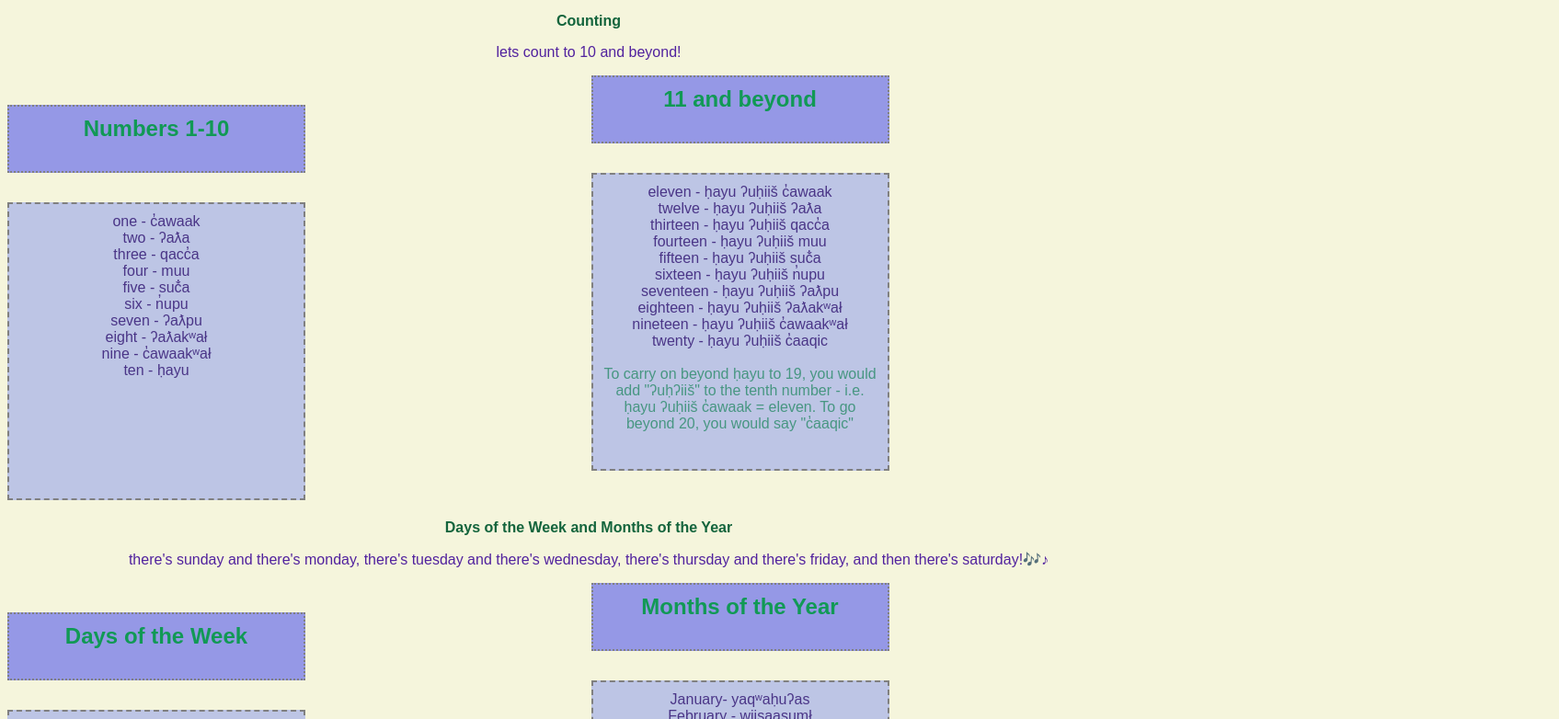
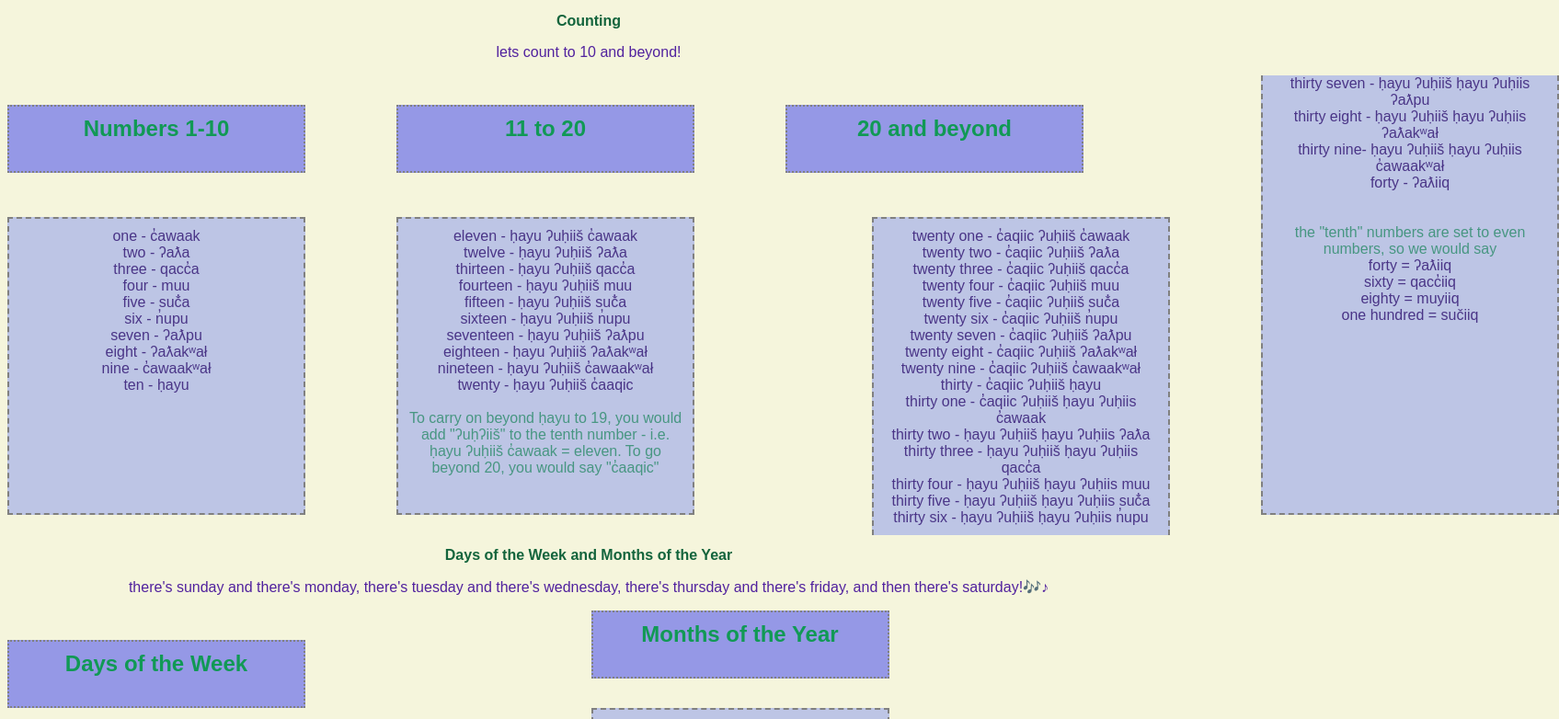
Before and after one commit to PatLinds/ahousahtlanguage, a plain HTML site: page primary.html in a window 1280 px wide. Shown: the part 664-1446 px from the top of the page at 92% size, 1695 px wide, since content can reach past the window. Drawn offline with Linux system fonts and the light colour scheme.

Commit message:
ahouslang13

```diff
--- a/primary.html
+++ b/primary.html
@@ -24,8 +24,7 @@
     <h2>Counting</h2>
         <p>lets count to 10 and beyond!</p>
         <div class="counting">
-        <!-- <section class="column1"> -->
-            <h4 class="numbers" id="numbers-all">Numbers 1-10</h4>
+            <h4 class="numbers" id="numbers-all" class="column">Numbers 1-10</h4>
                     <ul class="numbers-all">
                         <li>one - c̓awaak</li>
                         <li>two - ʔaƛa</li>
@@ -38,9 +37,7 @@
                         <li>nine - c̓awaakʷał</li>
                         <li>ten - ḥayu</li>
                     </ul>
-        <!-- </section> -->
-        <!-- <section class="column2"> -->
-            <h4 class="numbers" id="numbers-all" > 11 and beyond</h4>
+            <h4 class="numbers" id="numbers-all">11 to 20</h4>
                 <ul class="numbers-all">
                     <li>eleven - ḥayu ʔuḥiiš c̓awaak</li>
                     <li>twelve - ḥayu ʔuḥiiš ʔaƛa</li>
@@ -54,9 +51,37 @@
                     <li>twenty - ḥayu ʔuḥiiš c̓aaqic</li>
                     <br>
                     To carry on beyond ḥayu to 19, you would add "ʔuḥʔiiš" to the tenth number - i.e. ḥayu ʔuḥiiš c̓awaak = eleven.  To go beyond 20, you would say "c̓aaqic"
-
                 </ul>
-            <!-- </section> -->
+            <h4 class="numbers" id="numbers-twenty" class="column">20 and beyond</h4>
+                <ul class="numbers-twenty">
+                    <li>twenty one - c̓aqiic ʔuḥiiš c̓awaak</li>
+                    <li>twenty two - c̓aqiic ʔuḥiiš ʔaƛa</li>
+                    <li>twenty three - c̓aqiic ʔuḥiiš qacc̓a</li>
+                    <li>twenty four - c̓aqiic ʔuḥiiš muu</li>
+                    <li>twenty five - c̓aqiic ʔuḥiiš suč̓a</li>
+                    <li>twenty six - c̓aqiic ʔuḥiiš n̓upu</li>
+                    <li>twenty seven - c̓aqiic ʔuḥiiš ʔaƛpu</li>
+                    <li>twenty eight - c̓aqiic ʔuḥiiš ʔaƛakʷał</li>
+                    <li>twenty nine - c̓aqiic ʔuḥiiš c̓awaakʷał</li>
+                    <li>thirty - c̓aqiic ʔuḥiiš ḥayu</li>
+                    <li>thirty one - c̓aqiic ʔuḥiiš ḥayu ʔuḥiis c̓awaak</li>
+                    <li>thirty two - ḥayu ʔuḥiiš ḥayu ʔuḥiis ʔaƛa</li>
+                    <li>thirty three - ḥayu ʔuḥiiš ḥayu ʔuḥiis qacc̓a</li>
+                    <li>thirty four - ḥayu ʔuḥiiš ḥayu ʔuḥiis muu</li>
+                    <li>thirty five - ḥayu ʔuḥiiš ḥayu ʔuḥiis suč̓a</li>
+                    <li>thirty six - ḥayu ʔuḥiiš ḥayu ʔuḥiis n̓upu</li>
+                    <li>thirty seven - ḥayu ʔuḥiiš ḥayu ʔuḥiis ʔaƛpu</li>
+                    <li>thirty eight - ḥayu ʔuḥiiš ḥayu ʔuḥiis ʔaƛakʷał</li>
+                    <li>thirty nine- ḥayu ʔuḥiiš ḥayu ʔuḥiis c̓awaakʷał</li>
+                    <li>forty - ʔaƛiiq</li>
+                    <br>
+                    <br>
+                    the "tenth" numbers are set to even numbers, so we would say
+                    <li>forty = ʔaƛiiq</li>
+                    <li>sixty = qacc̓iiq</li>
+                    <li>eighty = muyiiq</li>
+                    <li>one hundred = sučiiq</li>
+                </ul>
         </div>
         <div>
         <h2>Days of the Week and Months of the Year</h2>
--- a/styles.css
+++ b/styles.css
@@ -198,6 +198,7 @@ li{
     text-align: center;
     font-size: 24px;
     list-style-type: none;
+    float: left;
 }
 
 .numbers-all{
@@ -208,6 +209,19 @@ li{
     border: 2px dashed grey;
     text-align: center;
     list-style-type: none;
+    float: left;
+}
+
+
+.numbers-twenty{
+    background-color:hsl(228, 44%, 82%);
+    width: 300px;
+    height: 800px;
+    padding: 10px;
+    border: 2px dashed grey;
+    text-align: center;
+    list-style-type: none;
+    float: right;
 }
 
 .weekdays{
@@ -257,16 +271,27 @@ div{
 }
 
 .counting{
-    column-count: 2;
-    column-gap: 250px;
-    /* column-rule-width: 5px; */
-    column-fill: initial;
+    column-count: 3;
     column-gap: 5px;
-    position: flex;
+    position: relative;
     align-items: center;
-    /* align-content: center;
-    flex-direction: column-reverse; */
+    display: flexbox;
+    width: 100%;
+    height: 500px;
+    flex: 1;
 }
+
+.column {
+    float: left;
+    width: 50%;
+  }
+
+  /* Clear floats after the columns */
+  /* .row:after {
+    content: "";
+    display: table;
+    clear: both;
+  } */
 
 .days{
     column-count: 2;
```
Lines whose indentation alone changed are shown as unchanged.
